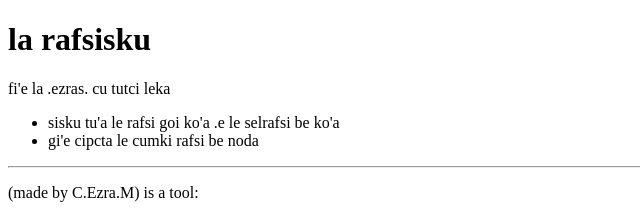
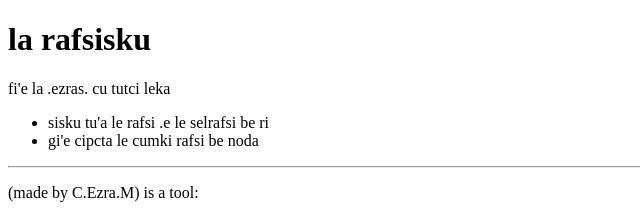
Before and after one commit to C-Ezra-M/rafsisku, a plain HTML site: page src/index.html in a window 1280 px wide. Shown: the top 215 px of the page, 0-640 px from the left. Drawn offline with Linux system fonts and the light colour scheme.

Commit message:
correct Lojban text once again

```diff
--- a/src/index.html
+++ b/src/index.html
@@ -14,7 +14,7 @@
         <section lang="jbo">
             <p>fi'e la .ezras. cu tutci leka</p>
             <ul>
-                <li>sisku tu'a le rafsi goi ko'a .e le selrafsi be ko'a</li>
+                <li>sisku tu'a le rafsi .e le selrafsi be ri</li>
                 <li>gi'e cipcta le cumki rafsi be noda</li>
             </ul>
         </section>
```
Also changed, not shown: 1 other file.
